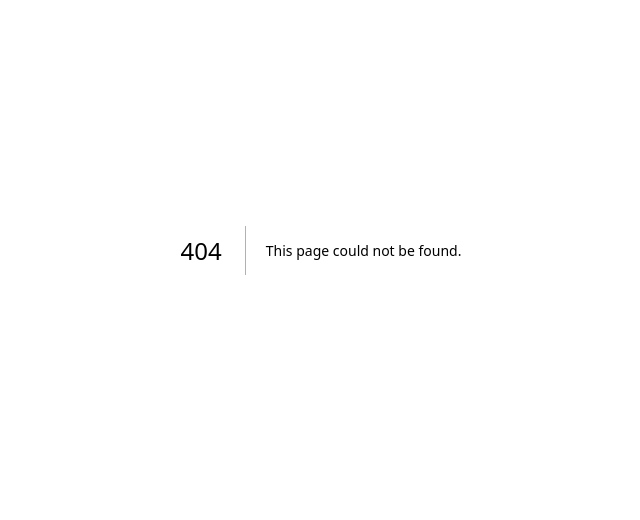
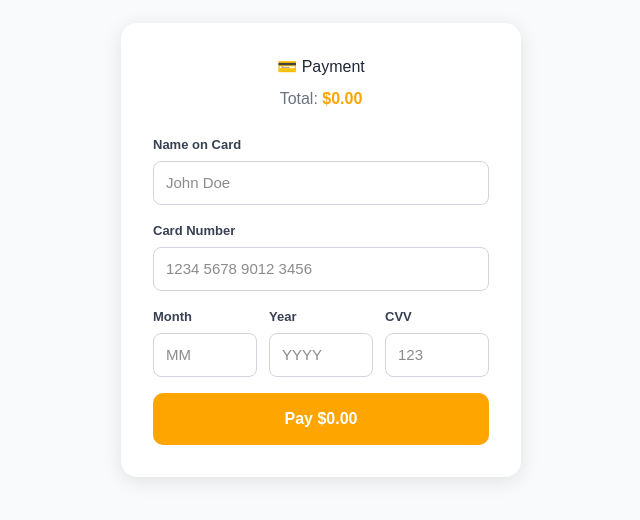
Before and after one commit to mgh80/FarmLandDeliWeb, a Next.js app: page /pay in a window 1280 px wide. Before the commit this address had no page. Shown: the part 150-670 px from the top of the page, without its empty margins (319-959 px from the left). Built offline with nearby package versions, Linux system fonts and the light colour scheme.

Commit message:
Improvement to Pay

```diff
--- /dev/null
+++ b/src/app/api/authorize/charge-card/route.ts
@@ -0,0 +1,81 @@
+import { NextResponse } from "next/server";
+import xml2js from "xml2js";
+import { createClient } from "@supabase/supabase-js";
+
+const supabase = createClient(
+  process.env.NEXT_PUBLIC_SUPABASE_URL!,
+  process.env.SUPABASE_SERVICE_ROLE_KEY!
+);
+
+export async function POST(req: Request) {
+  try {
+    const { opaqueData, amount, referenceId, userId } = await req.json();
+
+    const endpoint = process.env.AUTHORIZE_ENV === "sandbox"
+      ? "https://apitest.authorize.net/xml/v1/request.api"
+      : "https://api.authorize.net/xml/v1/request.api";
+
+    const payload = {
+      createTransactionRequest: {
+        $: { xmlns: "AnetApi/xml/v1/schema/AnetApiSchema.xsd" },
+        merchantAuthentication: {
+          name: process.env.AUTHORIZE_LOGIN_ID,
+          transactionKey: process.env.AUTHORIZE_TRANSACTION_KEY,
+        },
+        refId: referenceId,
+        transactionRequest: {
+          transactionType: "authCaptureTransaction",
+          amount: parseFloat(amount).toFixed(2),
+          payment: {
+            opaqueData: {
+              dataDescriptor: opaqueData.dataDescriptor,
+              dataValue: opaqueData.dataValue,
+            },
+          },
+        },
+      },
+    };
+
+    const xmlRequest = new xml2js.Builder({ headless: true }).buildObject(payload);
+    const response = await fetch(endpoint, {
+      method: "POST",
+      headers: { "Content-Type": "application/xml" },
+      body: xmlRequest,
+    });
+
+    const xmlText = await response.text();
+    const parsed = await xml2js.parseStringPromise(xmlText, { explicitArray: false });
+    const result = parsed?.createTransactionResponse?.transactionResponse;
+    const messages = parsed?.createTransactionResponse?.messages;
+
+    if (messages?.resultCode !== "Ok") {
+      return NextResponse.json({
+        success: false,
+        error: result?.errors?.error?.errorText || "Transaction failed"
+      });
+    }
+
+    const transactionId = result?.transId;
+    const pointsEarned = Math.floor(parseFloat(amount));
+
+    // Actualizar orden en Supabase
+    await supabase
+      .from("Orders")
+      .update({
+        orderstatus: false,
+        statusid: 1,
+        paymentreference: transactionId,
+      })
+      .eq("ordernumber", referenceId);
+
+    return NextResponse.json({
+      success: true,
+      orderNumber: referenceId,
+      transactionId,
+      pointsEarned,
+    });
+
+  } catch (error) {
+    return NextResponse.json({ success: false, error: String(error) });
+  }
+}
--- /dev/null
+++ b/src/app/pay/page.tsx
@@ -0,0 +1,235 @@
+"use client";
+import { useEffect, useState } from "react";
+import { useSearchParams } from "next/navigation";
+
+declare global {
+  interface Window {
+    Accept: {
+      dispatchData: (data: object, callback: (response: AcceptResponse) => void) => void;
+    };
+  }
+}
+
+interface AcceptResponse {
+  opaqueData?: { dataDescriptor: string; dataValue: string };
+  messages: { resultCode: string; message: { text: string }[] };
+}
+
+export default function PayPage() {
+  const searchParams = useSearchParams();
+  const amount = searchParams.get("amount") || "0.00";
+  const referenceId = searchParams.get("referenceId") || "";
+  const userId = searchParams.get("userId") || "";
+
+  const [cardNumber, setCardNumber] = useState("");
+  const [expMonth, setExpMonth] = useState("");
+  const [expYear, setExpYear] = useState("");
+  const [cvv, setCvv] = useState("");
+  const [cardName, setCardName] = useState("");
+  const [loading, setLoading] = useState(false);
+  const [message, setMessage] = useState("");
+  const [success, setSuccess] = useState(false);
+
+  useEffect(() => {
+    const script = document.createElement("script");
+    script.src = "https://jstest.authorize.net/v1/Accept.js";
+    script.charset = "utf-8";
+    document.body.appendChild(script);
+    return () => { document.body.removeChild(script); };
+  }, []);
+
+  const handlePay = async () => {
+    if (!cardNumber || !expMonth || !expYear || !cvv || !cardName) {
+      setMessage("Please fill in all fields.");
+      return;
+    }
+
+    setLoading(true);
+    setMessage("");
+
+    const authData = {
+      clientKey: process.env.NEXT_PUBLIC_AUTHORIZE_CLIENT_KEY,
+      apiLoginID: process.env.NEXT_PUBLIC_AUTHORIZE_LOGIN_ID,
+    };
+
+    const cardData = {
+      cardNumber: cardNumber.replace(/\s/g, ""),
+      month: expMonth,
+      year: expYear,
+      cardCode: cvv,
+      fullName: cardName,
+    };
+
+    window.Accept.dispatchData(
+      { authData, cardData },
+      async (response: AcceptResponse) => {
+        if (response.messages.resultCode === "Error") {
+          setMessage(response.messages.message[0].text);
+          setLoading(false);
+          return;
+        }
+
+        const opaqueData = response.opaqueData;
+
+        // Enviar al backend para procesar
+        const res = await fetch("/api/authorize/charge-card", {
+          method: "POST",
+          headers: { "Content-Type": "application/json" },
+          body: JSON.stringify({
+            opaqueData,
+            amount,
+            referenceId,
+            userId,
+          }),
+        });
+
+        const result = await res.json();
+
+        if (result.success) {
+          setSuccess(true);
+          setMessage(`✅ Payment successful! Order: ${result.orderNumber}`);
+          // Notificar a la app via postMessage
+          const win = window as any;
+if (win.ReactNativeWebView) {
+  win.ReactNativeWebView.postMessage(
+    JSON.stringify({
+      type: "PAYMENT_SUCCESS",
+      orderNumber: result.orderNumber,
+      points: result.pointsEarned || 0,
+    })
+  );
+}
+        } else {
+          setMessage(`❌ ${result.error || "Payment failed"}`);
+        }
+
+        setLoading(false);
+      }
+    );
+  };
+
+  return (
+    <div style={{
+      minHeight: "100vh", backgroundColor: "#f9fafb",
+      display: "flex", alignItems: "center", justifyContent: "center",
+      padding: "20px", fontFamily: "sans-serif"
+    }}>
+      <div style={{
+        backgroundColor: "white", borderRadius: 16, padding: 32,
+        width: "100%", maxWidth: 400,
+        boxShadow: "0 4px 20px rgba(0,0,0,0.1)"
+      }}>
+        <h2 style={{ textAlign: "center", color: "#1f2937", marginBottom: 8 }}>
+          💳 Payment
+        </h2>
+        <p style={{ textAlign: "center", color: "#6b7280", marginBottom: 24 }}>
+          Total: <strong style={{ color: "#FFA500" }}>${amount}</strong>
+        </p>
+
+        {!success ? (
+          <>
+            <div style={{ marginBottom: 16 }}>
+              <label style={labelStyle}>Name on Card</label>
+              <input
+                style={inputStyle}
+                placeholder="John Doe"
+                value={cardName}
+                onChange={(e) => setCardName(e.target.value)}
+              />
+            </div>
+
+            <div style={{ marginBottom: 16 }}>
+              <label style={labelStyle}>Card Number</label>
+              <input
+                style={inputStyle}
+                placeholder="1234 5678 9012 3456"
+                value={cardNumber}
+                onChange={(e) => setCardNumber(e.target.value)}
+                maxLength={19}
+                inputMode="numeric"
+              />
+            </div>
+
+            <div style={{ display: "flex", gap: 12, marginBottom: 16 }}>
+              <div style={{ flex: 1 }}>
+                <label style={labelStyle}>Month</label>
+                <input
+                  style={inputStyle}
+                  placeholder="MM"
+                  value={expMonth}
+                  onChange={(e) => setExpMonth(e.target.value)}
+                  maxLength={2}
+                  inputMode="numeric"
+                />
+              </div>
+              <div style={{ flex: 1 }}>
+                <label style={labelStyle}>Year</label>
+                <input
+                  style={inputStyle}
+                  placeholder="YYYY"
+                  value={expYear}
+                  onChange={(e) => setExpYear(e.target.value)}
+                  maxLength={4}
+                  inputMode="numeric"
+                />
+              </div>
+              <div style={{ flex: 1 }}>
+                <label style={labelStyle}>CVV</label>
+                <input
+                  style={inputStyle}
+                  placeholder="123"
+                  value={cvv}
+                  onChange={(e) => setCvv(e.target.value)}
+                  maxLength={4}
+                  inputMode="numeric"
+                />
+              </div>
+            </div>
+
+            {message && (
+              <p style={{
+                padding: 12, borderRadius: 8, marginBottom: 16,
+                backgroundColor: message.includes("✅") ? "#f0fdf4" : "#fef2f2",
+                color: message.includes("✅") ? "#16a34a" : "#dc2626",
+                fontSize: 14, textAlign: "center"
+              }}>
+                {message}
+              </p>
+            )}
+
+            <button
+              onClick={handlePay}
+              disabled={loading}
+              style={{
+                width: "100%", padding: "14px",
+                backgroundColor: loading ? "#d1d5db" : "#FFA500",
+                color: "white", border: "none", borderRadius: 10,
+                fontSize: 16, fontWeight: "bold", cursor: loading ? "not-allowed" : "pointer"
+              }}
+            >
+              {loading ? "Processing..." : `Pay $${amount}`}
+            </button>
+          </>
+        ) : (
+          <div style={{ textAlign: "center" }}>
+            <p style={{ fontSize: 48 }}>🎉</p>
+            <p style={{ color: "#16a34a", fontWeight: "bold", fontSize: 18 }}>
+              {message}
+            </p>
+          </div>
+        )}
+      </div>
+    </div>
+  );
+}
+
+const labelStyle: React.CSSProperties = {
+  display: "block", fontSize: 13, fontWeight: "600",
+  color: "#374151", marginBottom: 6
+};
+
+const inputStyle: React.CSSProperties = {
+  width: "100%", padding: "10px 12px", border: "1px solid #d1d5db",
+  borderRadius: 8, fontSize: 15, outline: "none",
+  boxSizing: "border-box"
+};
```
